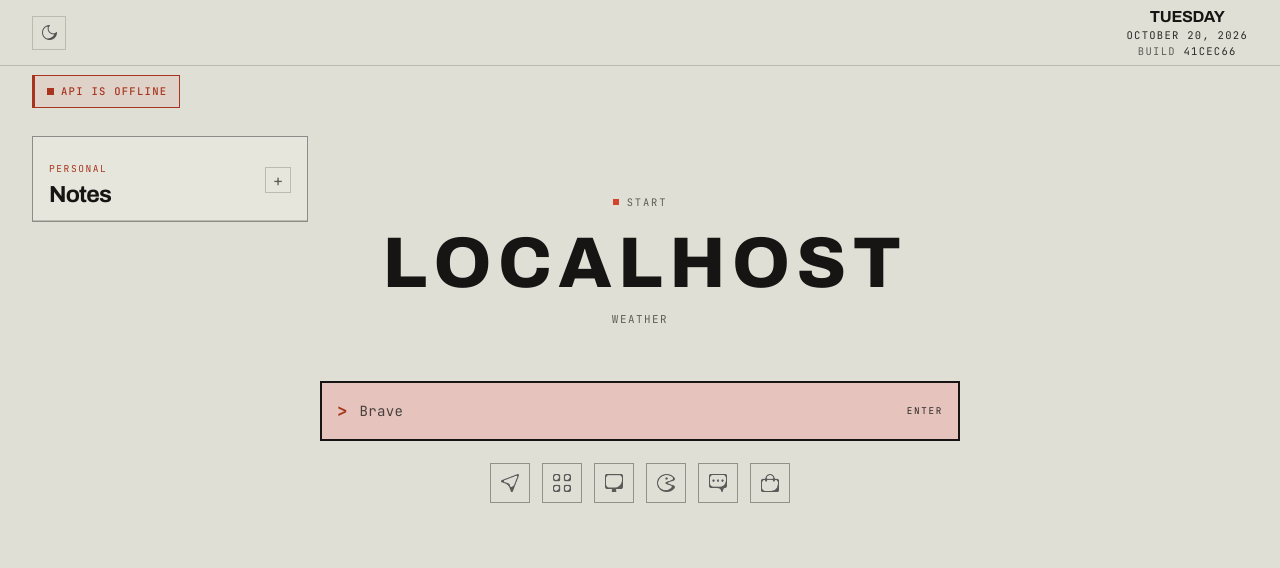
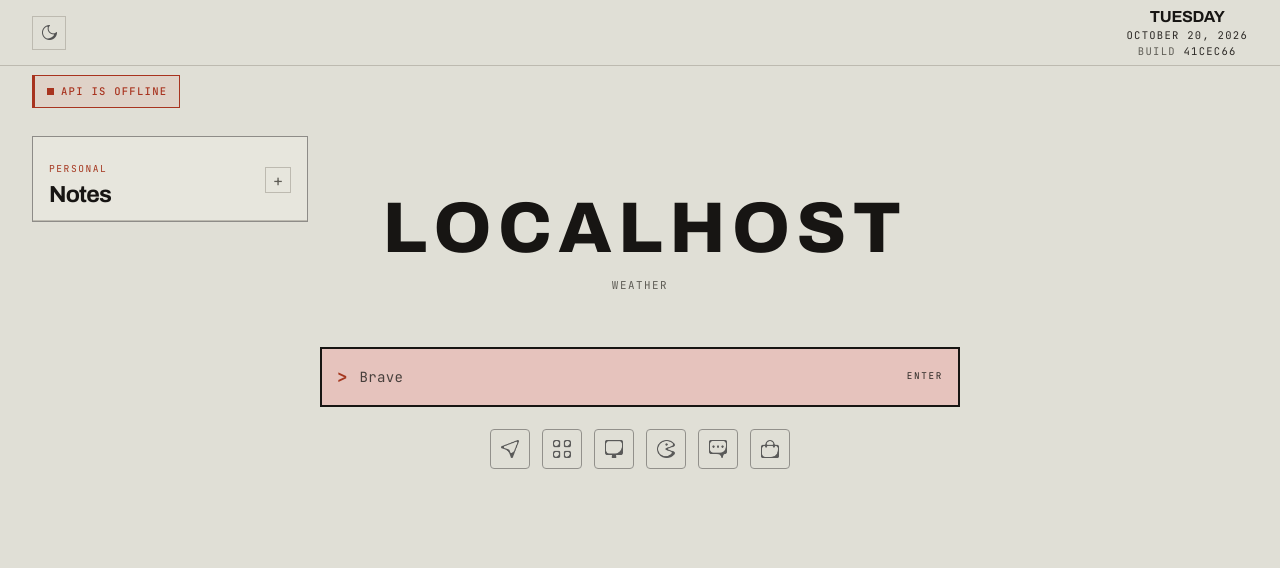
Before and after one commit to strong-code/strongcode-client, a plain HTML site: page dist/index.html in a window 1280 px wide. Drawn offline with Linux system fonts and the light colour scheme; no server answers.

Commit message:
style: thin themed scrollbars, full-height dropdowns, softer tiles
Owner follow-up on the restyle:
- every scrollbar is thin and themed (8px, line-colour thumb, radius 4px)
  instead of the OS default; the flattened #ocResult thumb is gone and
  the global rule covers inner panes as well.
- shortcut dropdown sections expand fully: no max-height and no internal
  scrollbar. Long lists scroll with the page, panels stay whole.
- removed the red START eyebrow and its CSS entirely.
- 40px shortcut tile outlines get a 4px corner; the rest of the editorial
  layout, both palettes, and all behaviour are unchanged.

```diff
--- a/dist/assets/css/main.css
+++ b/dist/assets/css/main.css
@@ -52,6 +52,13 @@
 
 * { box-sizing: border-box; }
 
+/* Scrollbars: thin and themed everywhere, never the OS default. */
+* { scrollbar-width: thin; scrollbar-color: var(--line-color) transparent; }
+*::-webkit-scrollbar { width: 8px; height: 8px; }
+*::-webkit-scrollbar-track { background: transparent; }
+*::-webkit-scrollbar-thumb { background: var(--line-color); border-radius: 4px; }
+*::-webkit-scrollbar-thumb:hover { background: var(--accent-color); }
+
 html {
   min-width: 320px;
   background: var(--background-color);
@@ -73,24 +80,6 @@ button, input { font: inherit; }
 a { color: inherit; text-decoration: none; }
 a:hover { color: var(--accent-ink); }
 ::selection { background: var(--accent-fill); color: var(--font-color); }
-
-.eyebrow {
-  display: flex;
-  align-items: center;
-  justify-content: center;
-  gap: 8px;
-  margin: 0 0 18px;
-  color: var(--muted-color);
-  font-family: "JetBrains Mono", "SFMono-Regular", Consolas, monospace;
-  font-size: 0.65rem;
-  letter-spacing: 0.18em;
-  text-transform: uppercase;
-}
-.eyebrow-dot {
-  width: 6px;
-  height: 6px;
-  background: var(--accent-color);
-}
 
 .header-container {
   position: relative;
@@ -617,7 +606,7 @@ a:hover { color: var(--accent-ink); }
   height: 40px;
   padding: 10px;
   border: 1px solid var(--line-strong);
-  border-radius: 0;
+  border-radius: 4px;
   background: transparent;
   cursor: pointer;
   opacity: 0.95;
@@ -637,8 +626,8 @@ a:hover { color: var(--accent-ink); }
   z-index: 10;
   display: none;
   min-width: 200px;
-  max-height: min(44vh, 360px);
-  overflow-y: auto;
+  max-height: none;
+  overflow: visible;
   padding: 6px;
   transform: translateX(-50%);
   border: 1px solid var(--line-strong);
@@ -729,11 +718,6 @@ a:hover { color: var(--accent-ink); }
   box-shadow: none;
 }
 #ocResult:empty { display: none; }
-#ocResult { scrollbar-width: thin; scrollbar-color: var(--line-color) transparent; }
-#ocResult::-webkit-scrollbar { width: 8px; }
-#ocResult::-webkit-scrollbar-track { background: transparent; }
-#ocResult::-webkit-scrollbar-thumb { background: var(--line-color); border-radius: 0; }
-#ocResult::-webkit-scrollbar-thumb:hover { background: var(--accent-color); }
 .oc-msg { white-space: pre-wrap; word-break: break-word; }
 .oc-user { margin-bottom: 4px; color: var(--muted-color); }
 .oc-user::before { content: "> "; color: var(--accent-ink); }
--- a/dist/index.html
+++ b/dist/index.html
@@ -82,7 +82,6 @@
   </aside>
 
   <div class="container" id="main">
-    <p class="eyebrow" aria-hidden="true"><span class="eyebrow-dot"></span>start</p>
     <h2 id="welcomeMsg">welcome home</h2>
 
     <div id="weather"></div>
```
